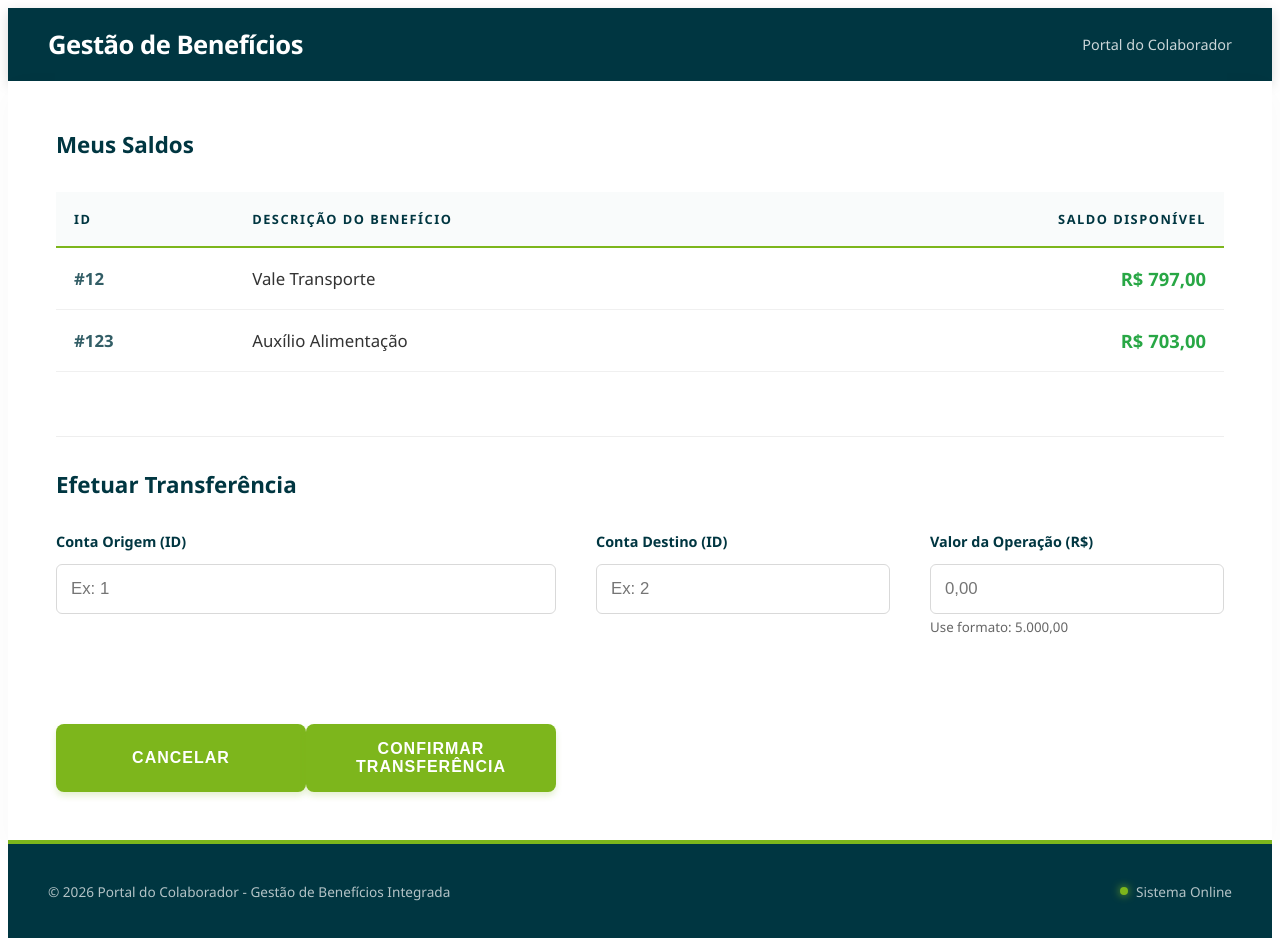
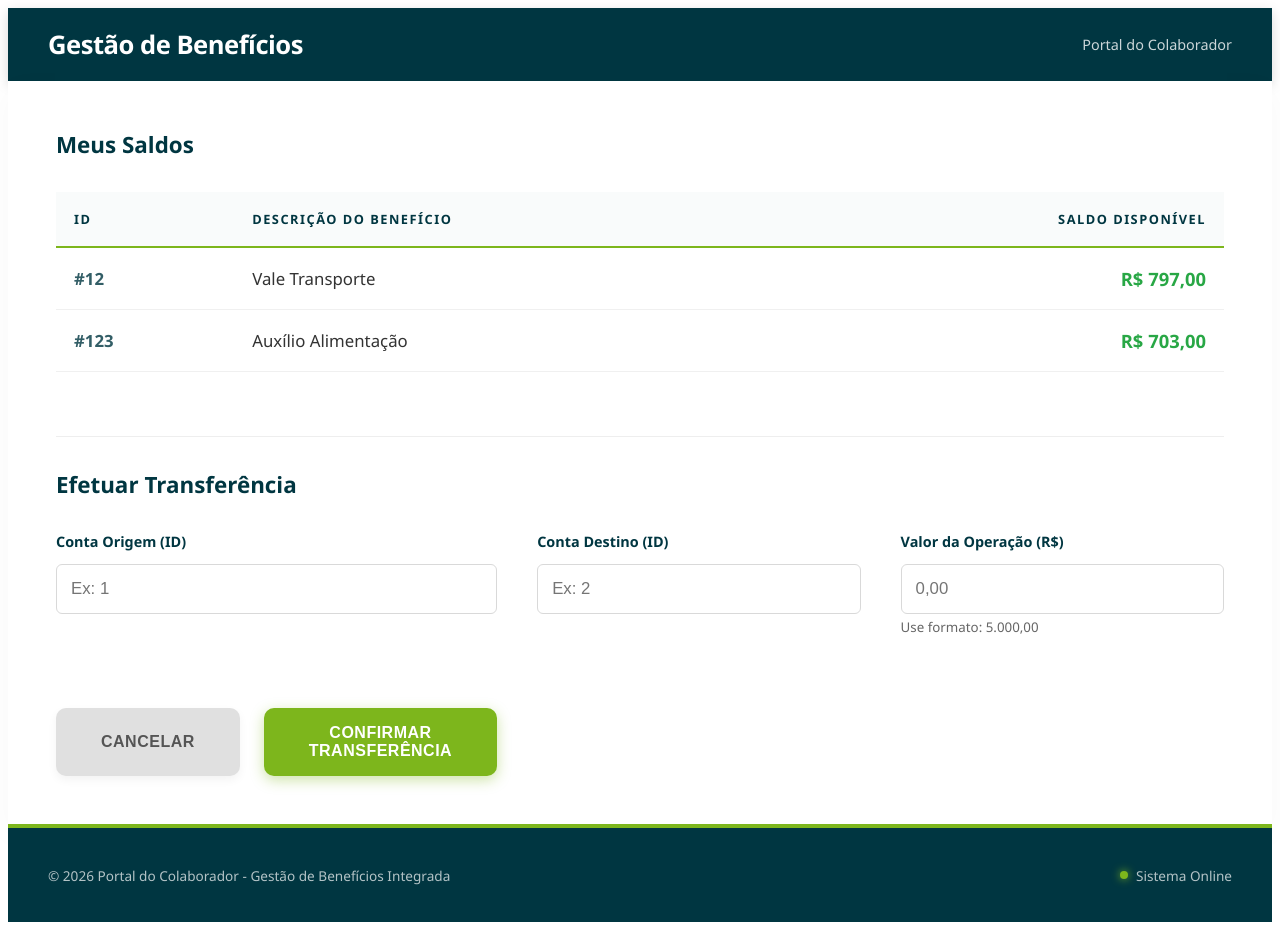
Before and after one commit to leonardo3193/bip-teste-integrado-main, an Angular app in the folder frontend/desafio-frontend/: page /gestao-beneficios in a window 1280 px wide. Built offline with nearby package versions, Linux system fonts and the light colour scheme.

Commit message:
Ajustes no layout  Ggestão de Beneficios

```diff
--- a/frontend/desafio-frontend/src/app/components/dashboard/dashboard.component.html
+++ b/frontend/desafio-frontend/src/app/components/dashboard/dashboard.component.html
@@ -21,8 +21,10 @@
         <h2>Olá, Leonardo.</h2>
         <p>O que você deseja gerenciar hoje no sistema de benefícios?</p>
       </div>
+
       <div class="date-badge">
-        <i class="icon-calendar"></i> 29 de Abril, 2026
+        <i class="icon-calendar"></i>
+        {{ dataHoje | date:'dd \'de\' MMMM, yyyy':'':'pt-BR' }}
       </div>
     </section>
 
--- a/frontend/desafio-frontend/src/app/components/dashboard/dashboard.component.ts
+++ b/frontend/desafio-frontend/src/app/components/dashboard/dashboard.component.ts
@@ -10,6 +10,9 @@ import { Router, RouterModule } from '@angular/router';
   styleUrl: './dashboard.component.css'
 })
 export class DashboardComponent {
+
+  dataHoje = new Date();
+
   private router = inject(Router);
 
   navegar(rota: string) {
--- a/frontend/desafio-frontend/src/app/components/gestao-beneficios/gestao-beneficios.component.css
+++ b/frontend/desafio-frontend/src/app/components/gestao-beneficios/gestao-beneficios.component.css
@@ -172,42 +172,61 @@ input:focus {
 
 .button-row {
   display: flex;
+  gap: 1.5rem;
   justify-content: flex-start;
-  margin-top: 3rem;
+  margin-top: 2rem;
   width: 100%;
 }
 
 button {
-  background-color: var(--secondary-color);
-  color: white;
-  border: none;
-  padding: 16px 40px;
-  min-width: 250px;
+  margin: 0;
+  padding: 16px 45px;
   font-size: 1rem;
   font-weight: 700;
   text-transform: uppercase;
-  letter-spacing: 1px;
-  border-radius: 8px;
+  letter-spacing: 0.5px;
+  border-radius: 10px;
   cursor: pointer;
   transition: all 0.3s cubic-bezier(0.4, 0, 0.2, 1);
-  box-shadow: 0 4px 6px rgba(125, 182, 28, 0.2);
+  border: none;
 }
 
 button:hover:not(:disabled) {
-  background-color: #8cc42d;
   transform: translateY(-3px);
-  box-shadow: 0 8px 20px rgba(125, 182, 28, 0.4);
 }
 
 button:active:not(:disabled) {
   transform: translateY(-1px);
 }
 
+button:not(.btn-cancelar) {
+  background-color: #7DB61C;
+  color: #ffffff;
+  box-shadow: 0 4px 14px 0 rgba(125, 182, 28, 0.39);
+}
+
+.btn-cancelar {
+  background-color: #e0e0e0;
+  color: #555555;
+  box-shadow: 0 4px 10px rgba(0, 0, 0, 0.05);
+}
+
+btn-cancelar {
+  background-color: #e0e0e0;
+  color: #666;
+}
+
+
+.btn-cancelar:hover {
+  background-color: #d0d0d0;
+}
+
 button:disabled {
-  background-color: #e0e0e0;
-  color: #a0a0a0;
+  background-color: #ececec;
+  color: #b5b5b5;
   cursor: not-allowed;
   box-shadow: none;
+  transform: none;
 }
 
 /* Footer */
--- a/frontend/desafio-frontend/src/app/components/gestao-beneficios/gestao-beneficios.component.html
+++ b/frontend/desafio-frontend/src/app/components/gestao-beneficios/gestao-beneficios.component.html
@@ -53,9 +53,12 @@
         </div>
 
         <div class="button-row">
-          <button class="btn-cancelar" (click)="voltar()">Cancelar</button>
-          <button (click)="executarTransferencia()" [disabled]="loading()">
-            Confirmar Transferência
+          <button type="button" class="btn-cancelar" (click)="voltar()">
+            Cancelar
+          </button>
+
+          <button type="button" (click)="executarTransferencia()" [disabled]="loading()">
+            {{ loading() ? 'Processando...' : 'Confirmar Transferência' }}
           </button>
         </div>
       </div>
```
